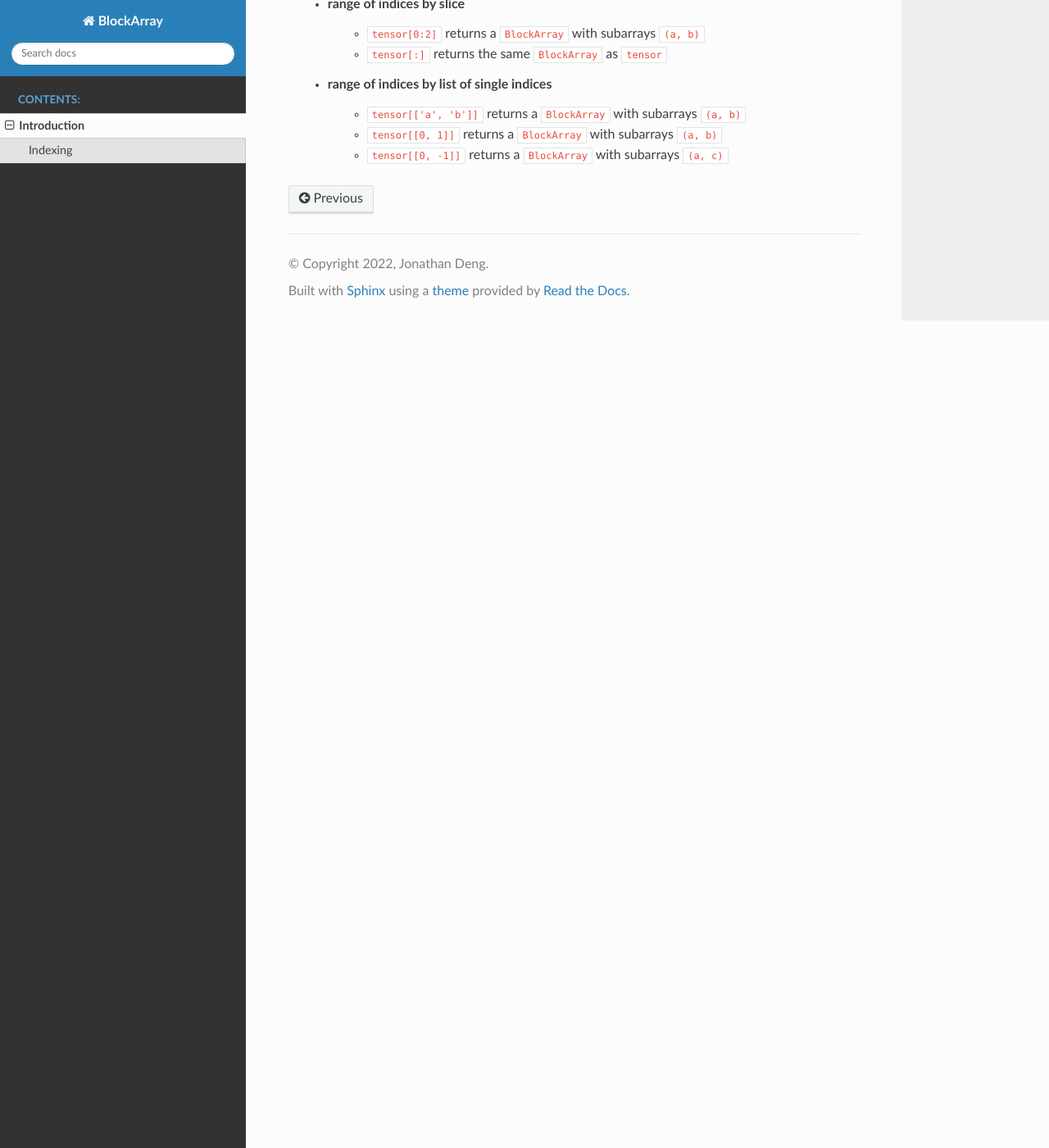
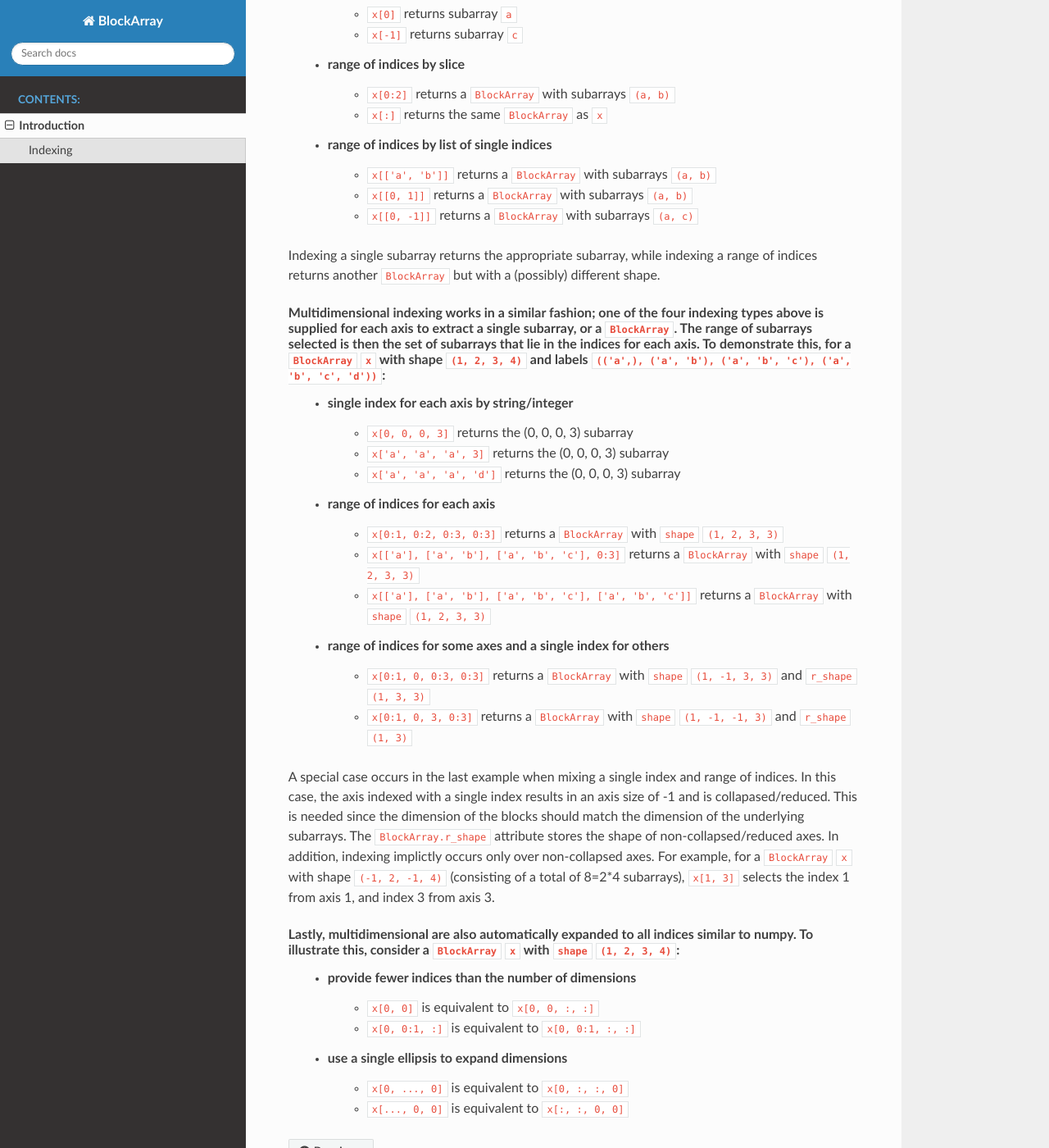
Before and after one commit to jon-deng/block-array, a Sphinx documentation site: the page built from docs/source/intro.rst, in a window 1280 px wide and 1400 px high, scrolled down 1405 px. Shown: the whole window at 82% size. Built offline with Sphinx 7.4.7 and the Read the Docs theme 2.0.0, drawn with Linux system fonts in a browser that asks for light colours; some of the changed text lies outside the part shown.

Commit message:
Add complete description of indexing in intro.rst

```diff
--- a/docs/source/intro.rst
+++ b/docs/source/intro.rst
@@ -40,20 +40,47 @@ This package provides a ``BlockArray`` object that makes it easier to work with
 
 In the above example, the matrix ``A`` is represented by 2 row blocks (with corresponding submatrix row sizes 2 and 1) and 2 column blocks (with corresponding submatrix column sizes 2 and 1) while the vector ``X`` is represented with two row blocks (with corresponding subvector sizes 2 and 1).
 Blocks of ``A`` and ``X`` are also labelled; labels are useful to organize blocks since blocks often represent different different systems.
-For example, the block 0 of ``X``, ``X0``, might correspond to a vector associate with system ``'a'`` while block 1 of ``X``, ``X1``, corresponds to a vector associated with system ``'b'``.
+For example, the block 0 of ``X``, ``X0``, might correspond to a vector associated with system ``'a'`` while block 1 of ``X``, ``X1``, corresponds to a vector associated with system ``'b'``.
+
+The ``shape`` and ``bshape`` attributes stores the layout of the blocks. ``shape`` represents the number of blocks along each dimension. ``bshape`` gives the axis size of each block, along each axis.
 
 Indexing
 ========
-Indexing block arrays works similarly to indexing in ``numpy`` with some additional indexing methods due to the labelled indices for each block along each axis. For a single dimensionsal axis there are four ways to index the subarrays. For a ``BlockArray`` ``tensor`` with 3 blocks represented by subarrays ``(a, b, c)`` and labels ``('a', 'b', 'c')`` these are:
-    * single index by label
-        * ``tensor['a']`` returns subarray ``a``
+Indexing block arrays works similarly to indexing in ``numpy`` with some additional indexing methods due to the labelled indices. For a single dimensional ``BlockArray`` there are four ways to index the subarrays. For a ``BlockArray`` ``x`` with 3 blocks represented by subarrays ``(a, b, c)`` and labels ``('a', 'b', 'c')`` these are:
+    * single index by label (string)
+        * ``x['a']`` returns subarray ``a``
     * single index by integer
-        * ``tensor[0]`` returns subarray ``a``
-        * ``tensor[-1]`` returns subarray ``c``
+        * ``x[0]`` returns subarray ``a``
+        * ``x[-1]`` returns subarray ``c``
     * range of indices by slice
-        * ``tensor[0:2]`` returns a ``BlockArray`` with subarrays ``(a, b)``
-        * ``tensor[:]`` returns the same ``BlockArray`` as ``tensor``
+        * ``x[0:2]`` returns a ``BlockArray`` with subarrays ``(a, b)``
+        * ``x[:]`` returns the same ``BlockArray`` as ``x``
     * range of indices by list of single indices
-        * ``tensor[['a', 'b']]`` returns a ``BlockArray`` with subarrays ``(a, b)``
-        * ``tensor[[0, 1]]`` returns a ``BlockArray`` with subarrays ``(a, b)``
-        * ``tensor[[0, -1]]`` returns a ``BlockArray`` with subarrays ``(a, c)``
+        * ``x[['a', 'b']]`` returns a ``BlockArray`` with subarrays ``(a, b)``
+        * ``x[[0, 1]]`` returns a ``BlockArray`` with subarrays ``(a, b)``
+        * ``x[[0, -1]]`` returns a ``BlockArray`` with subarrays ``(a, c)``
+Indexing a single subarray returns the appropriate subarray, while indexing a range of indices returns another ``BlockArray`` but with a (possibly) different shape.
+
+Multidimensional indexing works in a similar fashion; one of the four indexing types above is supplied for each axis to extract a single subarray, or a ``BlockArray``. The range of subarrays selected is then the set of subarrays that lie in the indices for each axis. To demonstrate this, for a ``BlockArray`` ``x`` with shape ``(1, 2, 3, 4)`` and labels ``(('a',), ('a', 'b'), ('a', 'b', 'c'), ('a', 'b', 'c', 'd'))``:
+    * single index for each axis by string/integer
+        * ``x[0, 0, 0, 3]`` returns the (0, 0, 0, 3) subarray
+        * ``x['a', 'a', 'a', 3]`` returns the (0, 0, 0, 3) subarray
+        * ``x['a', 'a', 'a', 'd']`` returns the (0, 0, 0, 3) subarray
+    * range of indices for each axis
+        * ``x[0:1, 0:2, 0:3, 0:3]`` returns a ``BlockArray`` with ``shape`` ``(1, 2, 3, 3)``
+        * ``x[['a'], ['a', 'b'], ['a', 'b', 'c'], 0:3]`` returns a ``BlockArray`` with ``shape`` ``(1, 2, 3, 3)``
+        * ``x[['a'], ['a', 'b'], ['a', 'b', 'c'], ['a', 'b', 'c']]`` returns a ``BlockArray`` with ``shape`` ``(1, 2, 3, 3)``
+    * range of indices for some axes and a single index for others
+        * ``x[0:1, 0, 0:3, 0:3]`` returns a ``BlockArray`` with ``shape`` ``(1, -1, 3, 3)`` and ``r_shape`` ``(1, 3, 3)``
+        * ``x[0:1, 0, 3, 0:3]`` returns a ``BlockArray`` with ``shape`` ``(1, -1, -1, 3)`` and ``r_shape`` ``(1, 3)``
+
+A special case occurs in the last example when mixing a single index and range of indices.
+In this case, the axis indexed with a single index results in an axis size of -1 and is collapased/reduced. This is needed since the dimension of the blocks should match the dimension of the underlying subarrays. The ``BlockArray.r_shape`` attribute stores the shape of non-collapsed/reduced axes. In addition, indexing implictly occurs only over non-collapsed axes. For example, for a ``BlockArray`` ``x`` with shape ``(-1, 2, -1, 4)`` (consisting of a total of 8=2*4 subarrays), ``x[1, 3]`` selects the index 1 from axis 1, and index 3 from axis 3.
+
+Lastly, multidimensional are also automatically expanded to all indices similar to numpy. To illustrate this, consider a ``BlockArray`` ``x`` with ``shape`` ``(1, 2, 3, 4)``:
+    * provide fewer indices than the number of dimensions
+        * ``x[0, 0]`` is equivalent to ``x[0, 0, :, :]``
+        * ``x[0, 0:1, :]`` is equivalent to ``x[0, 0:1, :, :]``
+    * use a single ellipsis to expand dimensions
+        * ``x[0, ..., 0]`` is equivalent to ``x[0, :, :, 0]``
+        * ``x[..., 0, 0]`` is equivalent to ``x[:, :, 0, 0]``
```
